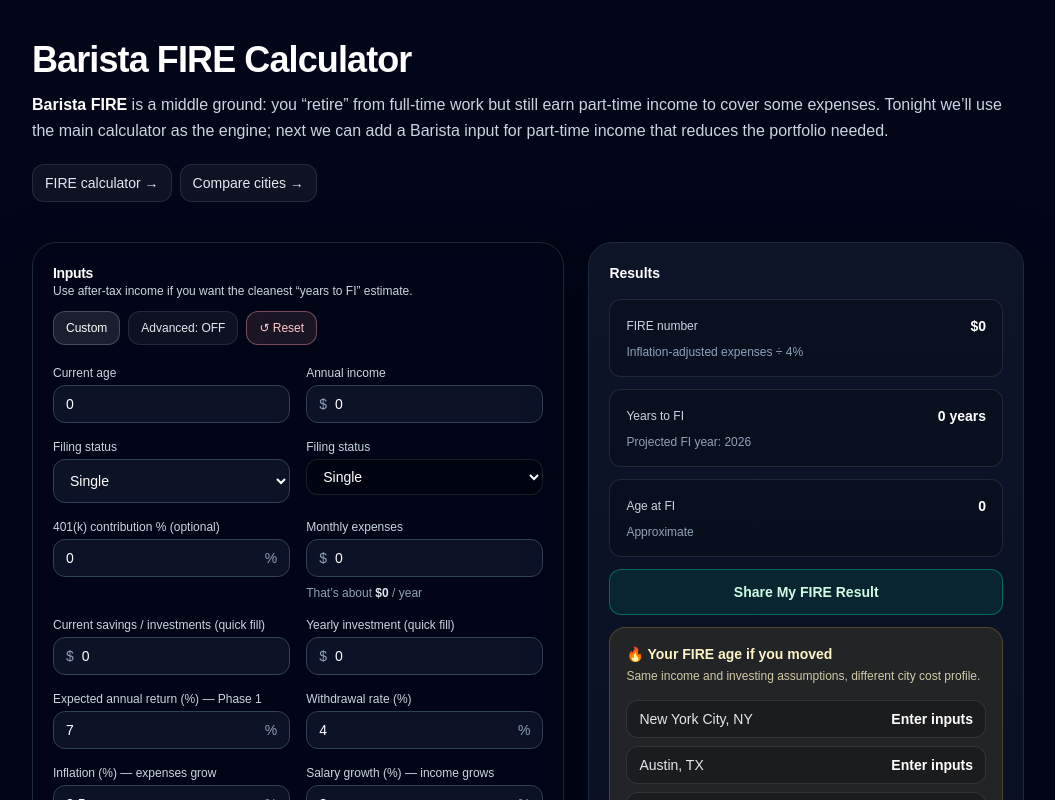
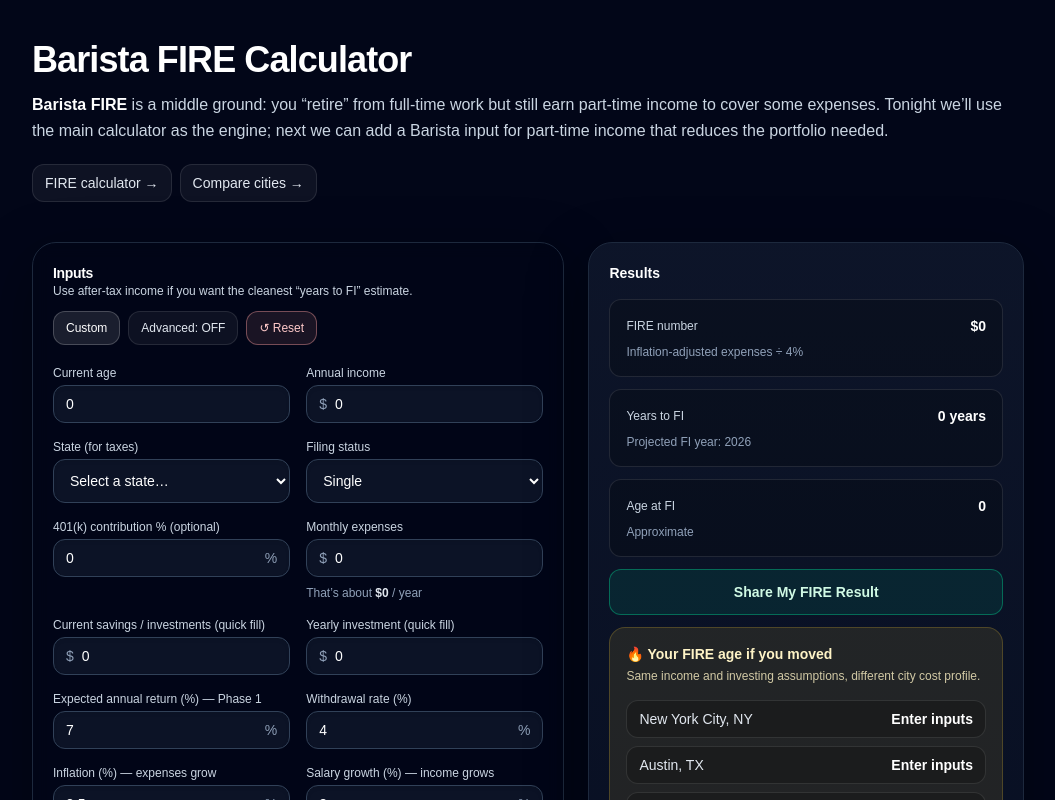
Before and after one commit to unmovedrooted/relocation-by-numbers, a Next.js app: page /barista-fire-calculator in a window 1280 px wide. Shown: the top 800 px of the page, without its empty margins (112-1167 px from the left). Built offline with nearby package versions, Linux system fonts and the light colour scheme.

Commit message:
Fix state dropdown and align select styling

```diff
--- a/src/components/FireCalculator.tsx
+++ b/src/components/FireCalculator.tsx
@@ -730,22 +730,28 @@ const [inputs, setInputs] = useState<Inputs>(() => ({
           />
 
           {/* State dropdown (no default) */}
-         <label className="block">
-  <div className="mb-1 text-xs font-medium text-slate-300">Filing status</div>
+      <label className="block">
+  <div className="mb-1 text-xs font-medium text-slate-300">State (for taxes)</div>
   <select
     className="h-11 w-full rounded-xl border border-slate-700 bg-slate-900/80 px-3 text-sm text-white shadow-inner outline-none transition focus:border-emerald-400/50 focus:ring-4 focus:ring-emerald-400/10"
-    value={inputs.filingStatus}
-    onChange={(e) => setInputs((s) => ({ ...s, filingStatus: e.target.value as FilingStatus }))}
+    value={inputs.state}
+    onChange={(e) => setInputs((s) => ({ ...s, state: e.target.value as StateChoice }))}
   >
-    <option value="single" className="bg-slate-900 text-white">Single</option>
-    <option value="married" className="bg-slate-900 text-white">Married</option>
+    <option value="" disabled className="bg-slate-900 text-white">
+      Select a state…
+    </option>
+    {STATES.map((st) => (
+      <option key={st.code} value={st.code} className="bg-slate-900 text-white">
+        {st.name}
+      </option>
+    ))}
   </select>
 </label>
 
           <label className="block">
             <div className="mb-1 text-xs font-medium text-slate-300">Filing status</div>
             <select
-              className="w-full rounded-xl border border-white/10 bg-black/20 px-3 py-2 text-sm text-white outline-none"
+              className="h-11 w-full rounded-xl border border-slate-700 bg-slate-900/80 px-3 text-sm text-white shadow-inner outline-none transition focus:border-emerald-400/50 focus:ring-4 focus:ring-emerald-400/10"
               value={inputs.filingStatus}
               onChange={(e) => setInputs((s) => ({ ...s, filingStatus: e.target.value as FilingStatus }))}
             >
```
